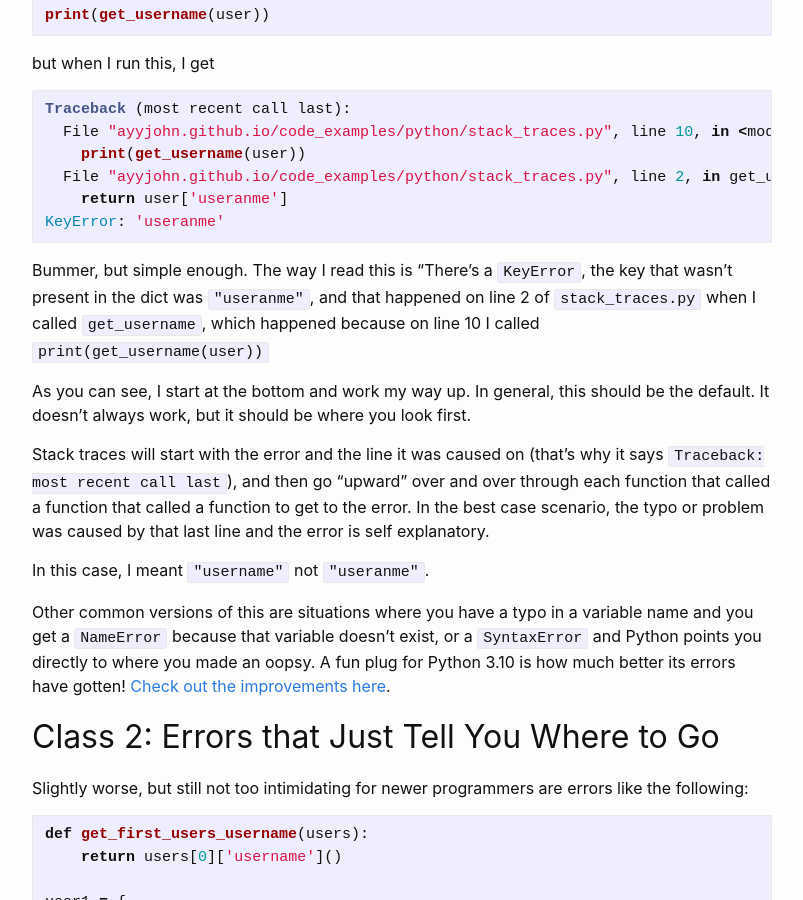
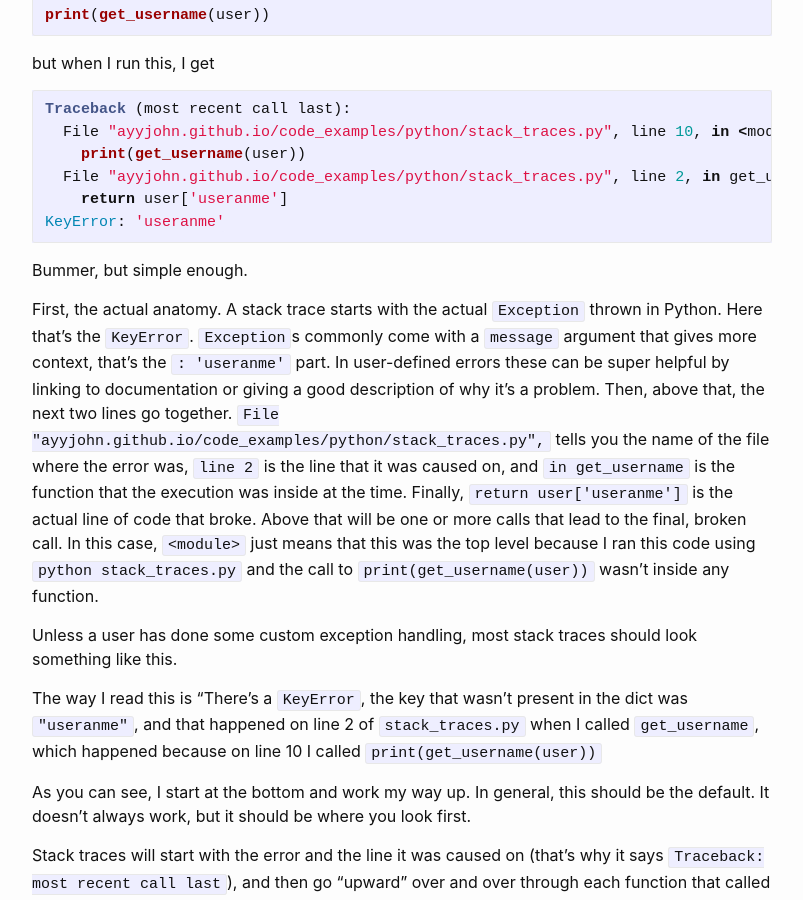
Before and after one commit to ayyjohn/ayyjohn.github.io, a Jekyll site: the page built from _posts/2021-11-14-anatomy-of-a-python-stack-trace.md, in a window 1280 px wide and 900 px high, scrolled down 961 px. Shown: the whole window, without its empty margins (238-1041 px from the left). Built offline with Jekyll 4.4.1, drawn with Linux system fonts in a browser that asks for light colours; some of the changed text lies outside the part shown.

Commit message:
add anatomy breakdown

````diff
--- a/_posts/2021-11-14-anatomy-of-a-python-stack-trace.md
+++ b/_posts/2021-11-14-anatomy-of-a-python-stack-trace.md
@@ -7,7 +7,7 @@ categories: [python, debugging]
 ---
 No matter how good of a programmer you are, you will write code that breaks. Being able to read broken code is a valuable skill. Code fails more than it succeeds `[citation needed]`
 
-In fact, a real and valid way to write code, Test Driven Development (TDD) relies on writing code that breaks and then reading the error and fixing it.
+In fact, a real and valid way to write code, Test Driven Development (TDD) consists of writing code that breaks and then reading the error and fixing it.
 
 When I'm working with people who are learning to code, one of the most important lessons I try and impart on them is the value of being able to read an error message with a stack trace and get to the root of the problem.
 
@@ -45,6 +45,14 @@ KeyError: 'useranme'
 ```
 
 Bummer, but simple enough.
+
+First, the actual anatomy. A stack trace starts with the actual `Exception` thrown in Python. Here that's the `KeyError`.
+`Exception`s commonly come with a `message` argument that gives more context, that's the `: 'useranme'` part. In user-defined errors these can be super helpful by linking to documentation or giving a good description of why it's a problem.
+Then, above that, the next two lines go together. `File "ayyjohn.github.io/code_examples/python/stack_traces.py",` tells you the name of the file where the error was, `line 2` is the line that it was caused on, and `in get_username` is the function that the execution was inside at the time. Finally, `return user['useranme']` is the actual line of code that broke.
+Above that will be one or more calls that lead to the final, broken call. In this case, `<module>` just means that this was the top level because I ran this code using `python stack_traces.py` and the call to `print(get_username(user))` wasn't inside any function.
+
+Unless a user has done some custom exception handling, most stack traces should look something like this.
+
 The way I read this is "There's a `KeyError`, the key that wasn't present in the dict was `"useranme"`, and that happened on line 2 of `stack_traces.py` when I called `get_username`, which happened because on line 10 I called `print(get_username(user))`
 
 As you can see, I start at the bottom and work my way up. In general, this should be the default.
@@ -155,7 +163,7 @@ No connection adapters were found? `InvalidSchema`? I didn't write sessions.py.
 Guess I'll just give up on being a software engineer.
 
 Ok no, that's dramatic, but this is a big step away from the two prior examples.
-The reason is that Python starts the stack trace where the error was first caused, and it's not uncommon for an argument passed to a library function not to be validated or break anything for a while before it eventually does.
+The reason is that Python starts the stack trace where the error was first caused, and it's common for an argument passed to a library function to go unvalidated or not break anything for a while before it causes problems.
 It's really easy to get intimidated by all of this mess dumping into your terminal, but you can fall back to those same steps from before.
 
 <!-- cSpell:disable -->
````
